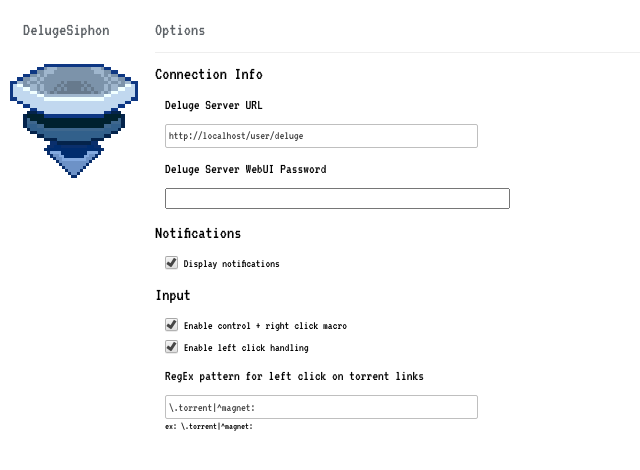
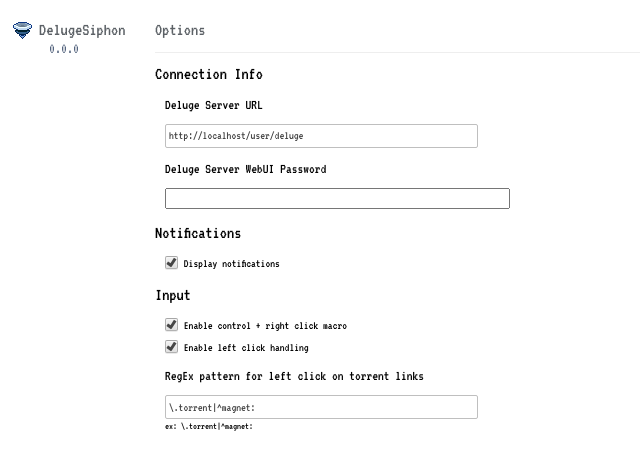
Before and after one commit to sbussetti/deluge-siphon, a browser extension: page options.html in a window 1280 px wide. Shown: the whole page, without its empty margins (0-640 px from the left). Drawn offline with Linux system fonts and the light colour scheme.

Commit message:
v0.65.5 visual updates

```diff
--- a/options.css
+++ b/options.css
@@ -6,3 +6,8 @@
 .content h3 { margin-left: 10px; }
 .sidebar-content { margin: 2px 4px 2px 10px; }
 .validation-message { margin: 0 6px; }
+.navigation h1 {
+	background:url(icon-19.png) transparent 0 0 no-repeat;
+	-webkit-margin-start: 13px;
+	padding-left: 26px;
+}
--- a/options.html
+++ b/options.html
@@ -6,11 +6,7 @@
 </head>
 <body class="frame">
 	<div class="navigation">
-		<h1>DelugeSiphon</h1>
-		<div class="sidebar-content">
-		<img src="icon-128.png" border=0/>
-
-		</div>
+		<h1>DelugeSiphon <small><span id="version"></span></small></h1>
 	</div>
 	<div class="mainview view">
 		<div id="options" class="selected">
--- a/options.js
+++ b/options.js
@@ -144,4 +144,8 @@
 			if (this.checked ) { lcre.removeAttribute('disabled'); }
 			else { lcre.disabled = 'disabled'; }
 		}, false);
+
+	//display current version
+	var manifest = chrome.runtime.getManifest();
+	document.getElementById('version').innerHTML = manifest.version;
 }(document))
```
Also changed, not shown: README.md.
